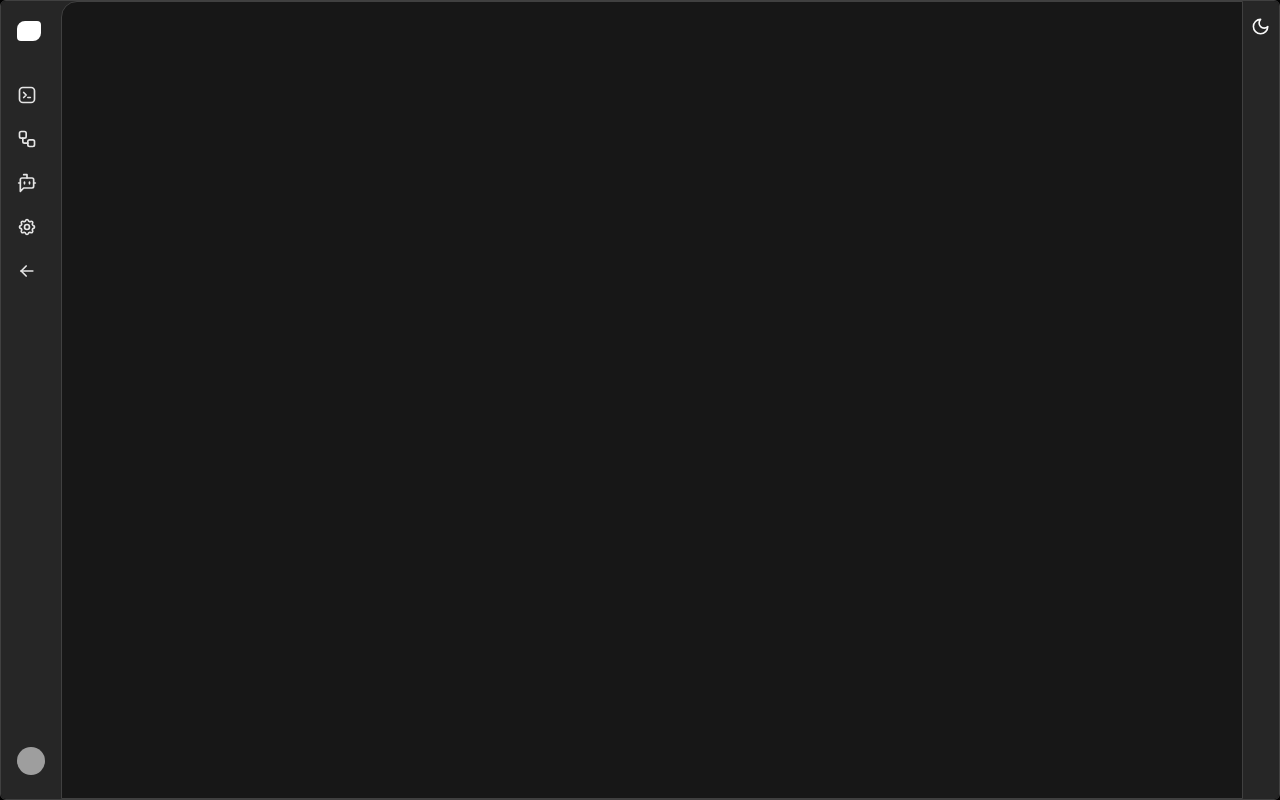
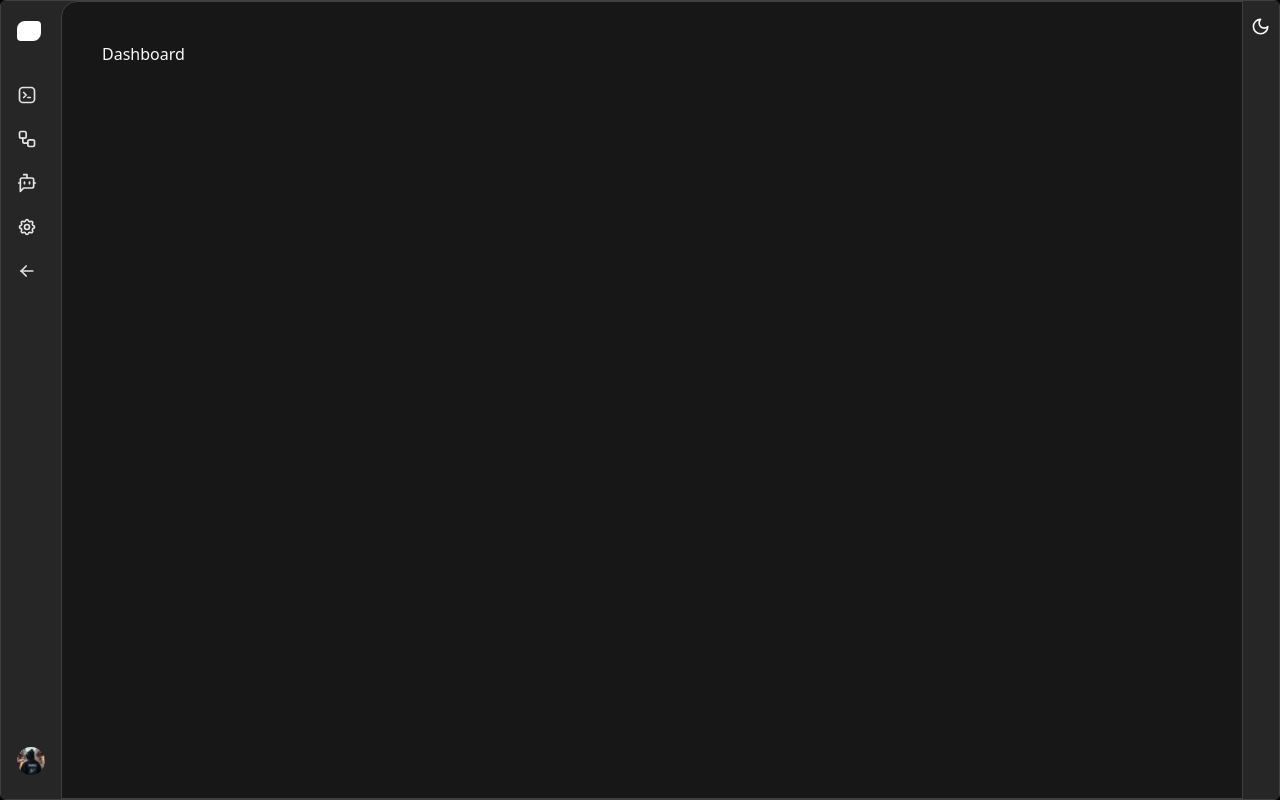
Before and after one commit to Aryainguz/infinity-saas, a Next.js app: page /dashboard in a window 1280 px wide. Built offline with nearby package versions, Linux system fonts and the light colour scheme; grey boxes are pictures that could not be loaded.

Commit message:
Refactor: Update imports in card.tsx, animated-modal.tsx, and LeadsCard.tsx

```diff
--- a/app/dashboard/ai-chatbot/page.tsx
+++ b/app/dashboard/ai-chatbot/page.tsx
@@ -14,9 +14,11 @@ import {
     TooltipTrigger,
     TooltipProvider,
 } from '../../../components/ui/tooltip'
+import Dashboard from '@/components/HOC/Dashboard'
 
 const page = () => {
     return (
+        <Dashboard>
         <TooltipProvider>
             <div className="flex h-screen w-full flex-col">
                 <header className="bg-background sticky top-0 z-10 flex h-[53px] items-center gap-1 border-b px-4">
@@ -84,6 +86,7 @@ const page = () => {
                 </main>
             </div>
         </TooltipProvider>
+        </Dashboard>
     )
 }
 
--- a/app/dashboard/layout.tsx
+++ b/app/dashboard/layout.tsx
@@ -5,11 +5,9 @@ interface DashboardProps {
 
 const DashboardMain = ({ children }: DashboardProps) => {
     return (
-        <Dashboard>
             <div>
                 {children}
             </div>
-        </Dashboard>
     )
 }
 
--- a/app/dashboard/page.tsx
+++ b/app/dashboard/page.tsx
@@ -1,13 +1,14 @@
-interface DashboardProps {
-  children: React.ReactNode
-}
+import Dashboard from '@/components/HOC/Dashboard'
+import React from 'react'
 
-const DashboardMain = ({ children }: DashboardProps) => {
+const page = () => {
   return (
     <div>
-      {children}
+        <Dashboard>
+            Dashboard
+        </Dashboard>
     </div>
   )
 }
 
-export default DashboardMain
+export default page
--- a/app/layout.tsx
+++ b/app/layout.tsx
@@ -4,6 +4,7 @@ import { ThemeProvider } from '../components/theme-provider'
 import { Toaster } from '../components/ui/sonner'
 import { ny } from '../lib/utils'
 import '../app/styles/globals.css'
+import { EmailsContextProvider } from '@/context/emailsContext'
 
 const fontSans = FontSans({
   subsets: ['latin'],
@@ -32,7 +33,7 @@ export default function RootLayout({
           defaultTheme="dark"
           disableTransitionOnChange
         >
-          {children}
+          <EmailsContextProvider>{children}</EmailsContextProvider>
           <Toaster />
         </ThemeProvider>
       </body>
--- a/components/Hero.tsx
+++ b/components/Hero.tsx
@@ -10,7 +10,7 @@ const Hero = () => {
           <div className="flex items-center justify-between">
             <div className="shrink-0">
               <Link href={"/"} className="text-2xl text-white font-bold">
-                inguz.
+               cofounder
                 <span className="text-blue-500">AI</span>
               </Link>
             </div>
--- a/components/LeadsCard.tsx
+++ b/components/LeadsCard.tsx
@@ -25,7 +25,7 @@ const LeadsCard = () => {
 
           </CardTitle>
           <CardDescription>
-            Use inguz.AI to generate your leads better than ever.
+            Use cofounderAI to generate your leads better than ever.
           </CardDescription>
         </CardHeader>
         <CardContent>
--- a/components/ui/animated-modal.tsx
+++ b/components/ui/animated-modal.tsx
@@ -1,5 +1,5 @@
 "use client";
-import { cn } from "@/lib/utils";
+import { cn } from "@/lib/utilss";
 import { AnimatePresence, motion } from "framer-motion";
 import React, {
   ReactNode,
--- a/components/ui/animated-modalButton.tsx
+++ b/components/ui/animated-modalButton.tsx
@@ -31,7 +31,7 @@ export function AnimatedModalButton() {
             <h4 className="text-lg md:text-2xl text-neutral-600 dark:text-neutral-100 font-bold text-center mb-8">
               Generate Leads With{" "}
               <span className="px-1 py-0.5 rounded-md bg-gray-100 dark:bg-neutral-800 dark:border-neutral-700 border border-gray-200">
-                inguz.AI
+                cofounderAI
               </span>{" "}
               🚀
             </h4>
--- a/components/ui/card.tsx
+++ b/components/ui/card.tsx
@@ -1,6 +1,6 @@
 import * as React from "react"
 
-import { cn } from "@/lib/utils"
+import { cn } from "@/lib/utilss"
 
 const Card = React.forwardRef<
   HTMLDivElement,
--- a/next.config.mjs
+++ b/next.config.mjs
@@ -1,4 +1,8 @@
 /** @type {import('next').NextConfig} */
-const nextConfig = {};
+const nextConfig = {
+    images: {
+        domains: ['images.unsplash.com'],
+    },
+};
 
 export default nextConfig;
```
Also changed, not shown: public/avatar.jpg (added).
